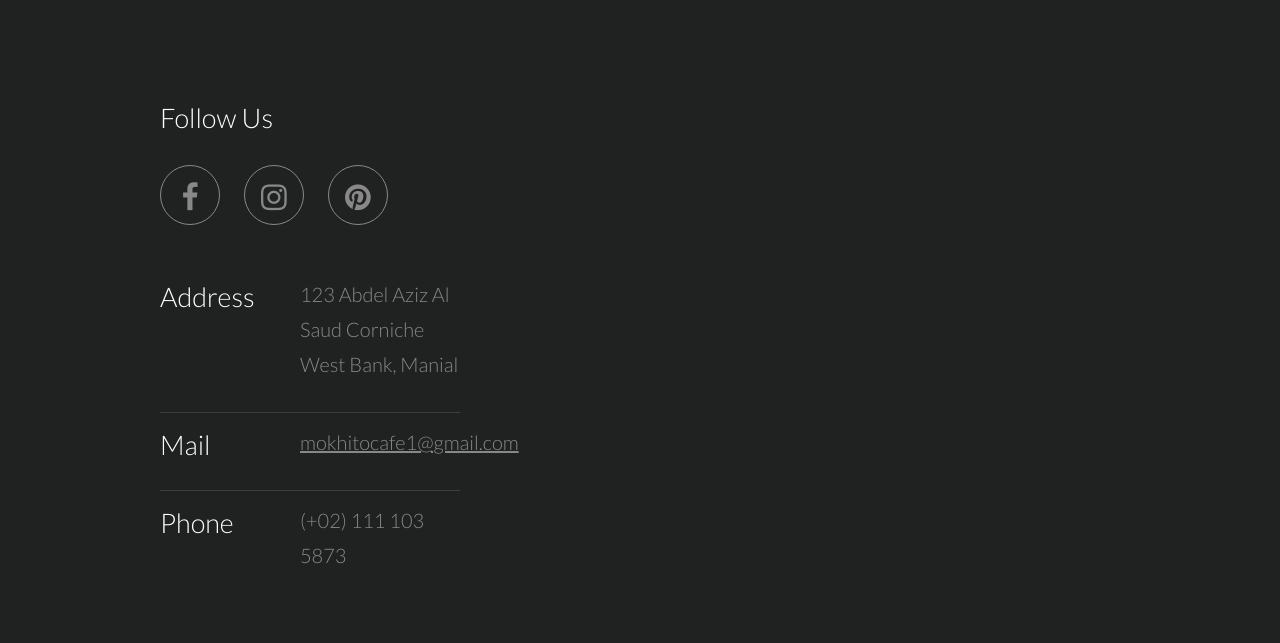
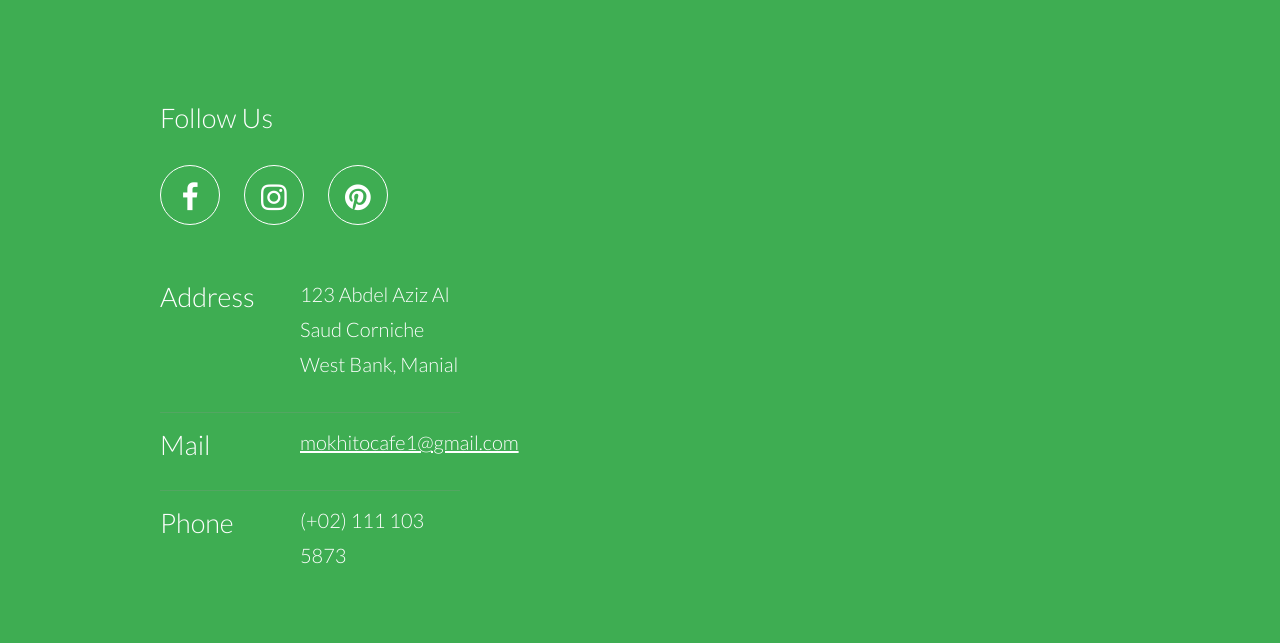
Before and after one commit to mokhitocafe/1, a plain HTML site: page index.html in a window 1280 px wide. Shown: the part 837-1480 px from the top of the page. Drawn offline with Linux system fonts and the light colour scheme.

Commit message:
Update style.css

```diff
--- a/css/style.css
+++ b/css/style.css
@@ -1064,8 +1064,8 @@
 /* Footer */
 
 	#footer {
-		background: #202222;
-		color: #888;
+		background: #3EAD52;
+		color: #ffffff;
 		padding: 6em 0em 4em;
 	}
 
@@ -1079,7 +1079,7 @@
 			-o-transition: all 0.2s ease-in-out;
 			-ms-transition: all 0.2s ease-in-out;
 			transition: all 0.2s ease-in-out;
-			color: #888;
+			color: #ffffff;
 		}
 
 			#footer a:active, #footer a:hover {
@@ -1087,7 +1087,7 @@
 			}
 
 		#footer .icons .rounded {
-			border-color: #888;
+			border-color: #ffffff;
 			font-size: 1.5em;
 		}
 
```
